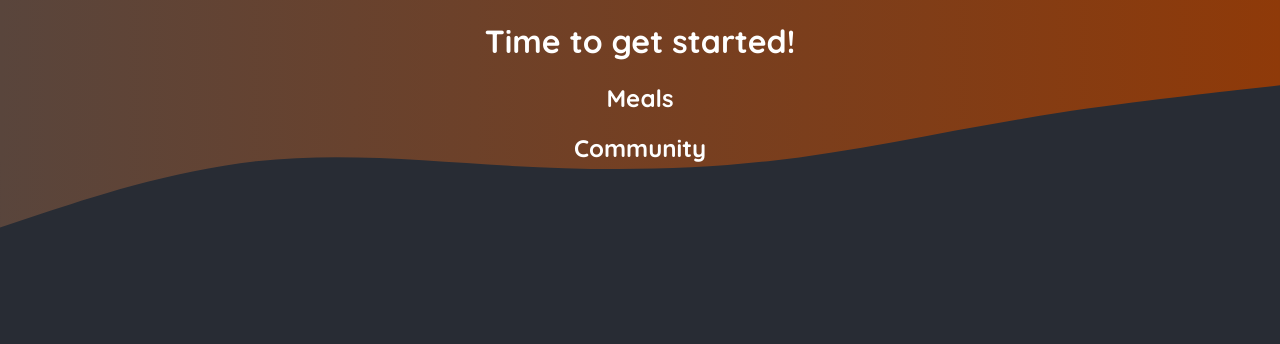
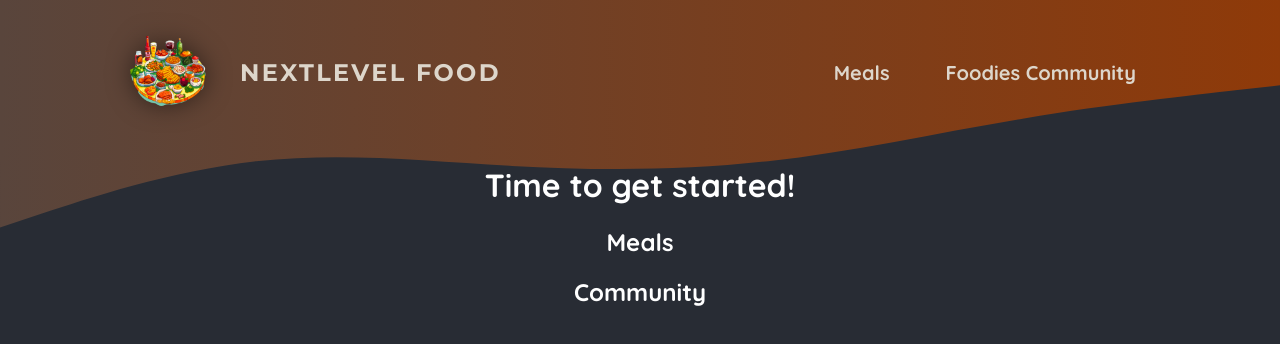
Before and after one commit to rs-quyhp/nextjs-foodies-learning, a Next.js app: page / in a window 1280 px wide. Shown: the top 344 px of the page. Built offline with nearby package versions, Linux system fonts and the light colour scheme.

Commit message:
98-100. add layout, component & styling

```diff
--- /dev/null
+++ b/app/components/MainHeader.js
@@ -0,0 +1,27 @@
+const { default: Link } = require("next/link");
+import logo from "@/assets/logo.png";
+import styles from "./main-header.module.css";
+
+const MainHeader = () => {
+  return (
+    <header className={styles.header}>
+      <Link className={styles.logo} href={"/"}>
+        <img src={logo.src} alt="A plate with food on it" />
+        NextLevel Food
+      </Link>
+
+      <nav className={styles.nav}>
+        <ul>
+          <li>
+            <Link href="/meals">Meals</Link>
+          </li>
+          <li>
+            <Link href="/community">Foodies Community</Link>
+          </li>
+        </ul>
+      </nav>
+    </header>
+  );
+};
+
+export default MainHeader;
--- /dev/null
+++ b/app/components/main-header.module.css
@@ -0,0 +1,67 @@
+.header {
+  display: flex;
+  justify-content: space-between;
+  align-items: center;
+  padding: 2rem 1rem;
+}
+
+@media (min-width: 768px) {
+  .header {
+    padding: 2rem 10%;
+  }
+}
+
+.nav ul {
+  list-style: none;
+  margin: 0;
+  padding: 0;
+  display: flex;
+  gap: 1.5rem;
+  /* font-family: 'Montserrat', sans-serif; */
+  font-size: 1.25rem;
+}
+
+.nav a {
+  text-decoration: none;
+  color: #ddd6cb;
+  font-weight: bold;
+  padding: 0.5rem 1rem;
+  border-radius: 0.5rem;
+}
+
+.nav a:hover,
+.nav a:active {
+  background: linear-gradient(90deg, #ff8a05, #f9b331);
+  background-clip: text;
+  -webkit-background-clip: text;
+  -webkit-text-fill-color: transparent;
+  text-shadow: 0 0 18px rgba(248, 190, 42, 0.8);
+}
+
+.active {
+  background: linear-gradient(90deg, #ff8a05, #f9b331);
+  background-clip: text;
+  -webkit-background-clip: text;
+  -webkit-text-fill-color: transparent;
+}
+
+.logo {
+  display: flex;
+  align-items: center;
+  justify-content: center;
+  gap: 2rem;
+  text-decoration: none;
+  color: #ddd6cb;
+  font-weight: bold;
+  font-family: 'Montserrat', sans-serif;
+  letter-spacing: 0.15rem;
+  text-transform: uppercase;
+  font-size: 1.5rem;
+}
+
+.logo img {
+  width: 5rem;
+  height: 5rem;
+  object-fit: contain;
+  filter: drop-shadow(0 0 0.75rem rgba(0, 0, 0, 0.5));
+}
--- a/app/layout.js
+++ b/app/layout.js
@@ -1,8 +1,9 @@
-import './globals.css';
+import MainHeader from "./components/MainHeader";
+import "./globals.css";
 
 export const metadata = {
-  title: 'NextLevel Food',
-  description: 'Delicious meals, shared by a food-loving community.',
+  title: "NextLevel Food",
+  description: "Delicious meals, shared by a food-loving community.",
 };
 
 export default function RootLayout({ children }) {
@@ -15,11 +16,11 @@
               <linearGradient id="gradient" x1="0%" y1="0%" x2="100%" y2="0%">
                 <stop
                   offset="0%"
-                  style={{ stopColor: '#59453c', stopOpacity: '1' }}
+                  style={{ stopColor: "#59453c", stopOpacity: "1" }}
                 />
                 <stop
                   offset="100%"
-                  style={{ stopColor: '#8f3a09', stopOpacity: '1' }}
+                  style={{ stopColor: "#8f3a09", stopOpacity: "1" }}
                 />
               </linearGradient>
             </defs>
@@ -29,7 +30,7 @@
             ></path>
           </svg>
         </div>
-
+        <MainHeader />
         {children}
       </body>
     </html>
```
